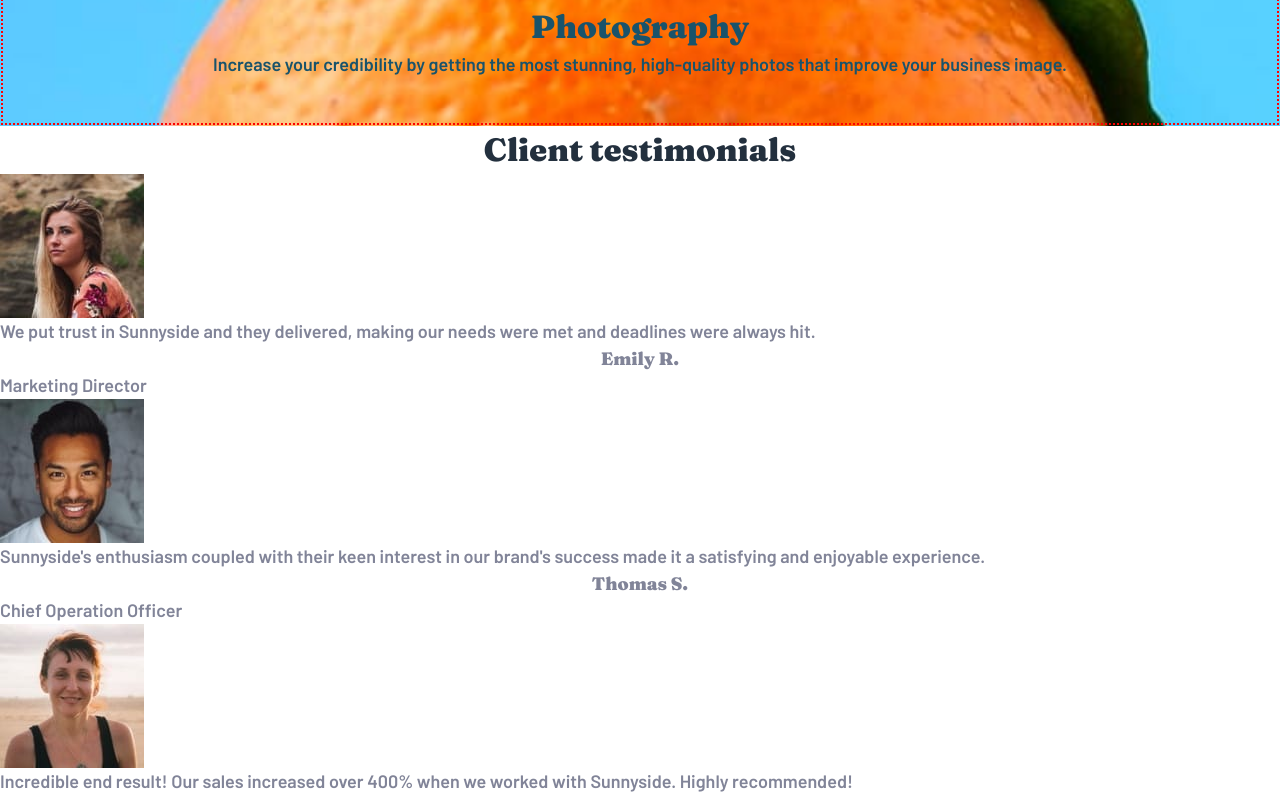
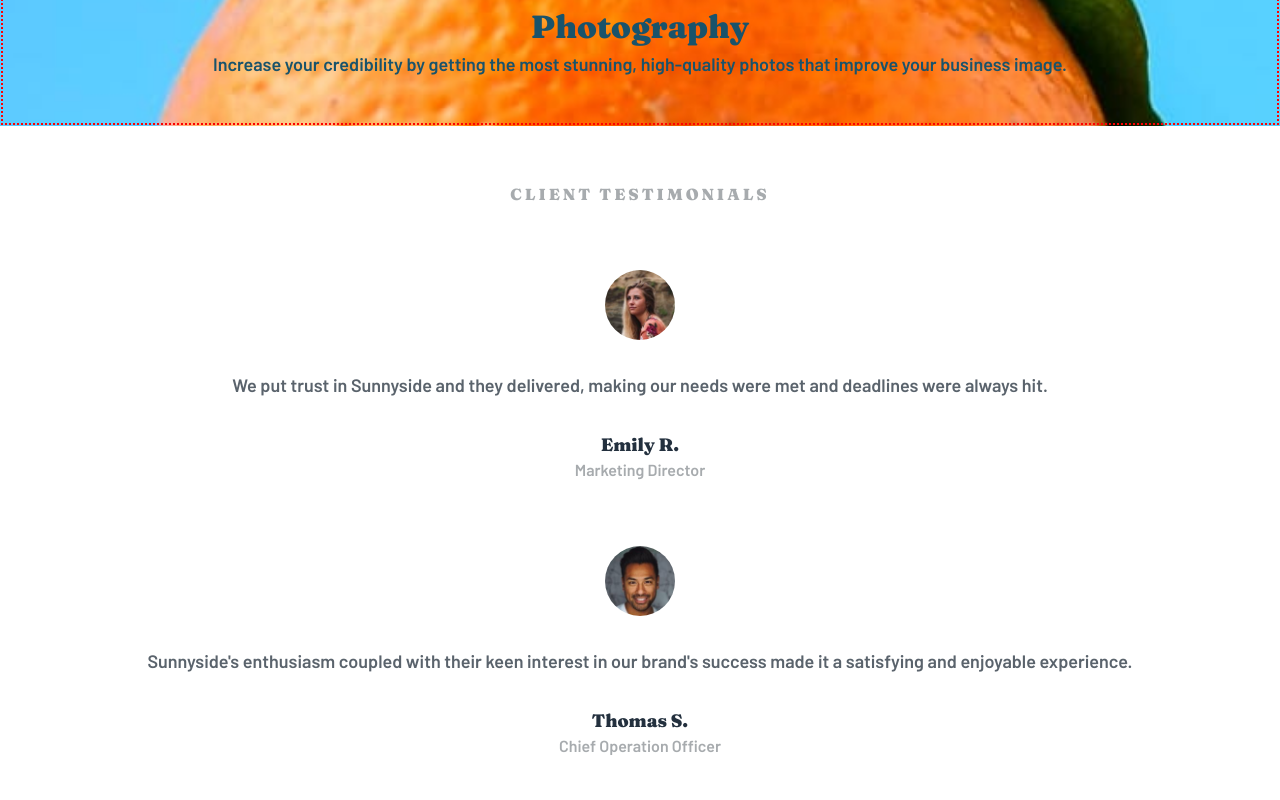
Before and after one commit to rwxganta/Sunnyside-agency-landing-page, a plain HTML site: page index.html in a window 1280 px wide. Shown: the part 3519-4319 px from the top of the page. Drawn offline with Linux system fonts and the light colour scheme.

Commit message:
testimonials

```diff
--- a/style.css
+++ b/style.css
@@ -311,3 +311,44 @@ header h1 {
 .photography {
     background-image: url(./images/mobile/image-photography.jpg);
 }
+
+/* Testimonials */
+
+.testimonials {
+    padding-inline: 1.3rem;
+    padding-block: 3.5rem;
+    text-align: center;
+    color: var(--neutral-Very-dark-grayish-blue);
+
+    display: flex;
+    flex-direction: column;
+    gap: 4rem;
+}
+
+.testimonials-title {
+    font-size: 1rem;
+    letter-spacing: 3px;
+    text-transform: uppercase;
+    color: var(--neutral-Grayish-blue);
+}
+
+.testimonial {
+    display: flex;
+    flex-direction: column;
+    align-items: center;
+    gap: 2rem;
+}
+
+.testimonial img {
+    width: 70px;
+    border-radius: 50%;
+}
+
+.testimonial-name {
+    color: var(--neutral-Very-dark-desaturated-blue);
+}
+
+.testimonial-job {
+    font-size: 1rem;
+    color: var(--neutral-Grayish-blue);
+}
```
